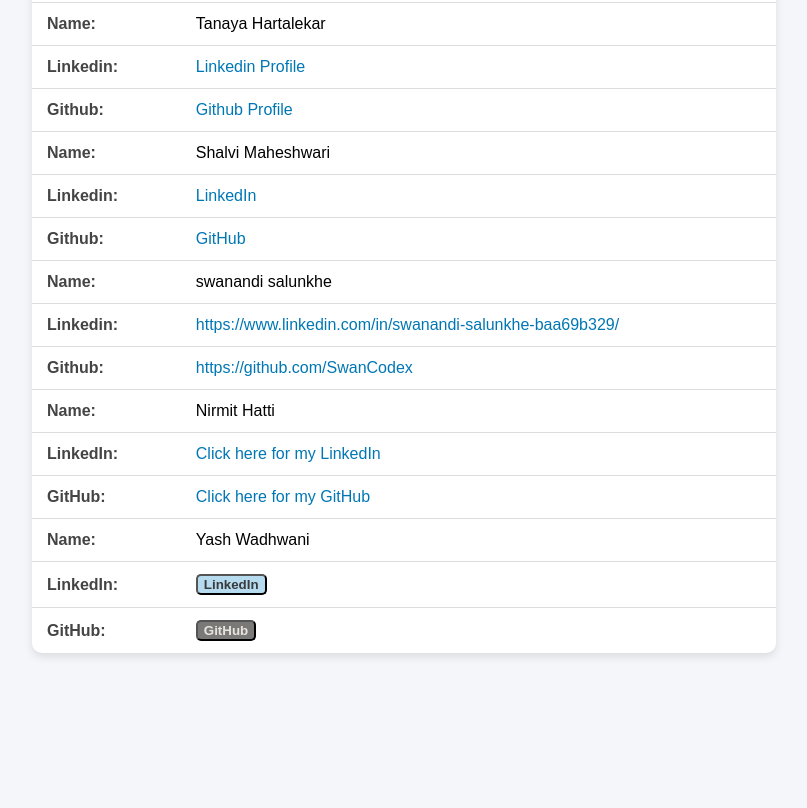
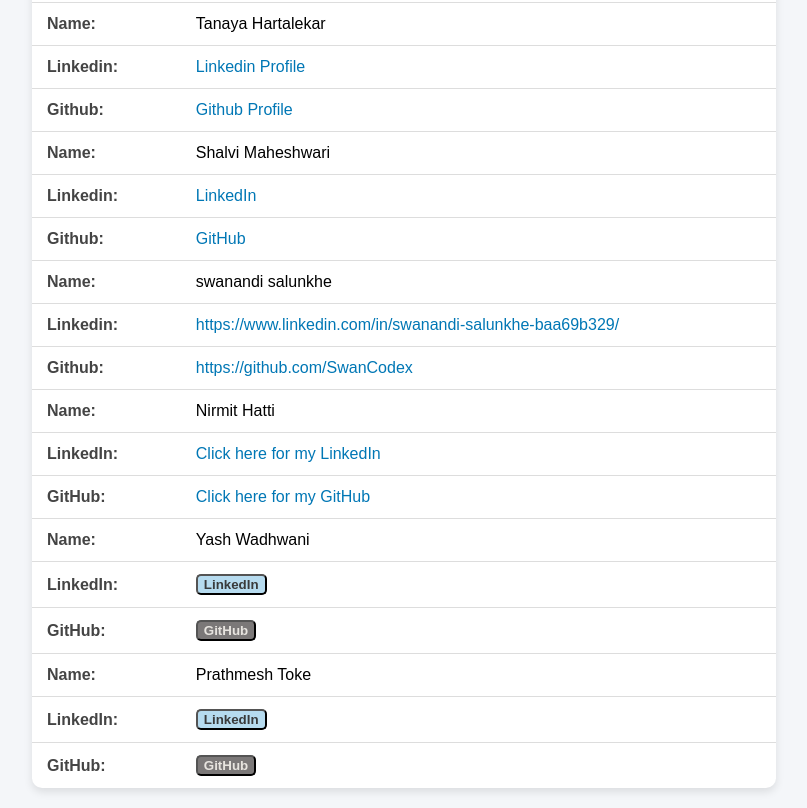
Before and after one commit to HarzhMehta/Wev_ETP_proj, a plain HTML site: page index.html in a window 1280 px wide. Shown: the part 492-1300 px from the top of the page, without its empty margins (236-1043 px from the left). Before the commit the page ends 1165 px from the top, so only its background shows below. Drawn offline with Linux system fonts and the light colour scheme.

Commit message:
Add: name, github & linedin

```diff
--- a/index.html
+++ b/index.html
@@ -108,6 +108,20 @@
 
             <td class="C2"> <a href="https://github.com/Yashu10-wq" class = "github" target="_blank"><button>GitHub</button></a></td>
         </tr>
+        <tr>
+            <td>Name: </td>
+            <td>Prathmesh Toke</td>
+        </tr>
+        <tr>
+            <td>LinkedIn:</td>
+
+            <td class="C1"><a href="https://www.linkedin.com/in/toke-prathmesh" class="linkedin" target="_blank"> <button>LinkedIn</button> </a></td>
+        </tr>
+        <tr>
+            <td>GitHub:</td>
+
+            <td class="C2"> <a href="https://github.com/Prathmesh1312" class = "github" target="_blank"><button>GitHub</button></a></td>
+        </tr>
     </table>
 </body>
 </html>
```
